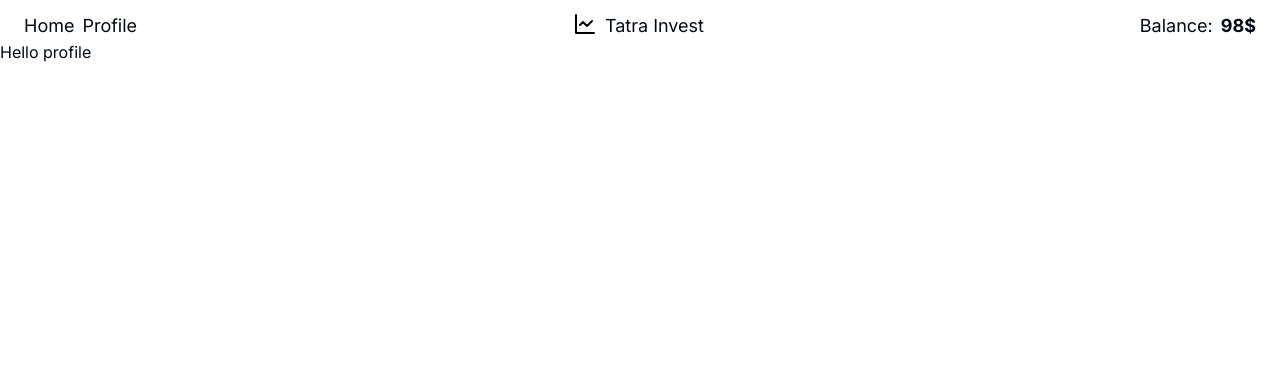
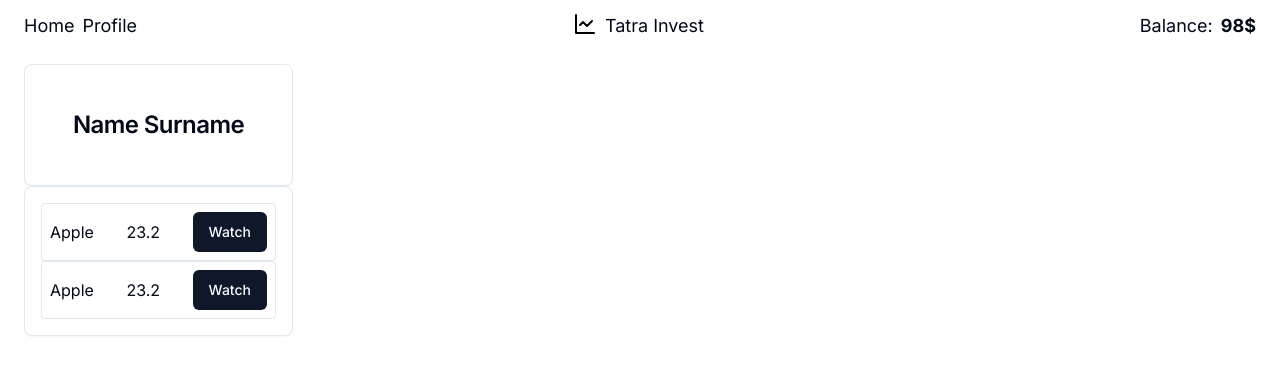
Before and after one commit to Ancoresss/tatra-invest-tutorial, a Next.js app in the folder client/: page /profile in a window 1280 px wide. Shown: the top 374 px of the page. Built offline with nearby package versions, Linux system fonts and the light colour scheme.

Commit message:
profile, boxes

```diff
--- /dev/null
+++ b/client/src/app/profile/components/UserBox.tsx
@@ -0,0 +1,36 @@
+import {Card, CardContent, CardTitle} from "@/components/ui/card";
+import {SquareUserRound} from "lucide-react";
+import {Button} from "@/components/ui/button";
+
+export default function UserBox() {
+
+    return (
+        <div className=" flex flex-col justify-center">
+
+            <Card className="p-12">
+                <CardTitle>Name Surname</CardTitle>
+            </Card>
+
+            {/*<*/}
+
+            <Card className="p-4 ">
+
+                <div className="w-full  p-2 rounded items-center border flex ali justify-between">
+                    <div>Apple</div>
+                    <div>23.2</div>
+                    <Button>Watch</Button>
+                </div>
+                <div className="w-full  p-2 rounded items-center border flex ali justify-between">
+                    <div>Apple</div>
+                    <div>23.2</div>
+                    <Button>Watch</Button>
+                </div>
+
+            </Card>
+
+
+        </div>
+    );
+
+
+}
--- a/client/src/app/profile/page.tsx
+++ b/client/src/app/profile/page.tsx
@@ -1,11 +1,13 @@
 "use client"
+
+import UserBox from "@/app/profile/components/UserBox";
 
 export default function Page() {
 
 
     return (
-        <div className="flex">
-            Hello profile
+        <div className="flex px-6 py-6">
+            <UserBox/>
         </div>
     );
 
```
Also changed, not shown: client/package.json (+4 -3 lines), 1 other file (tests, documents, lock files or other folders).
